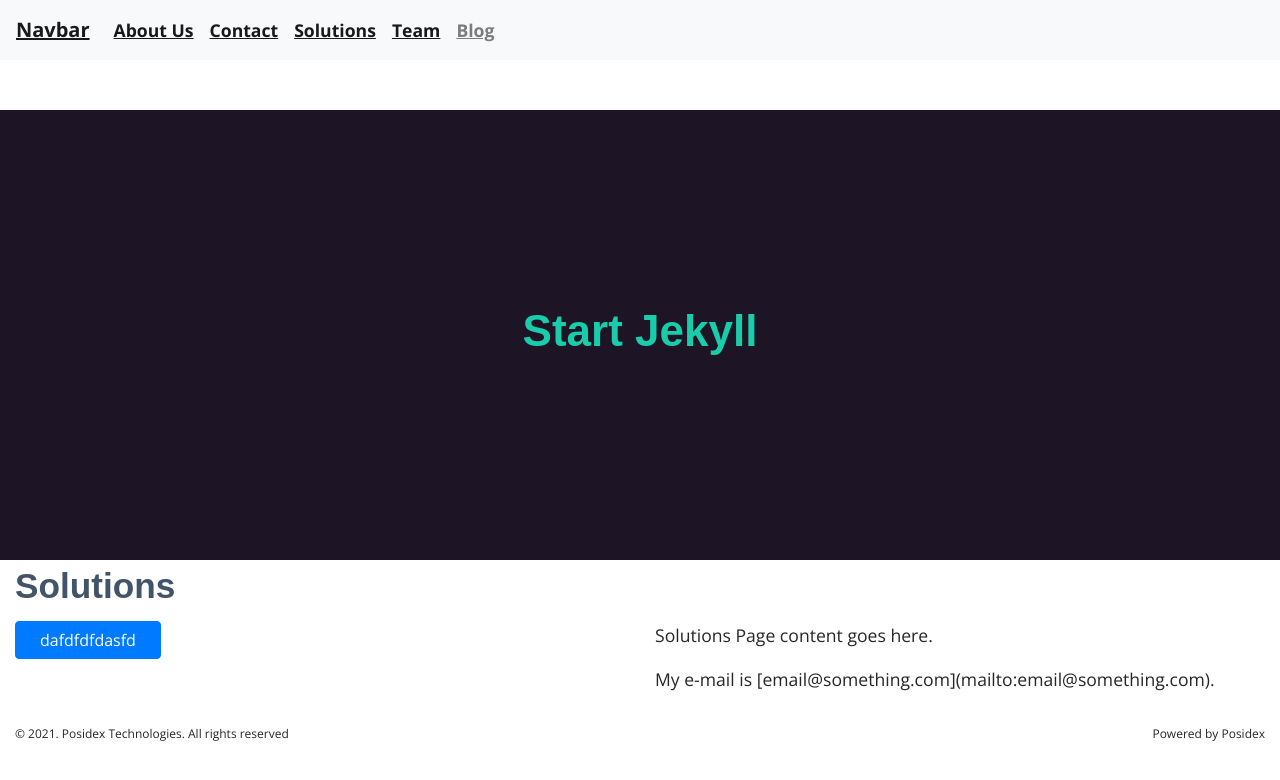
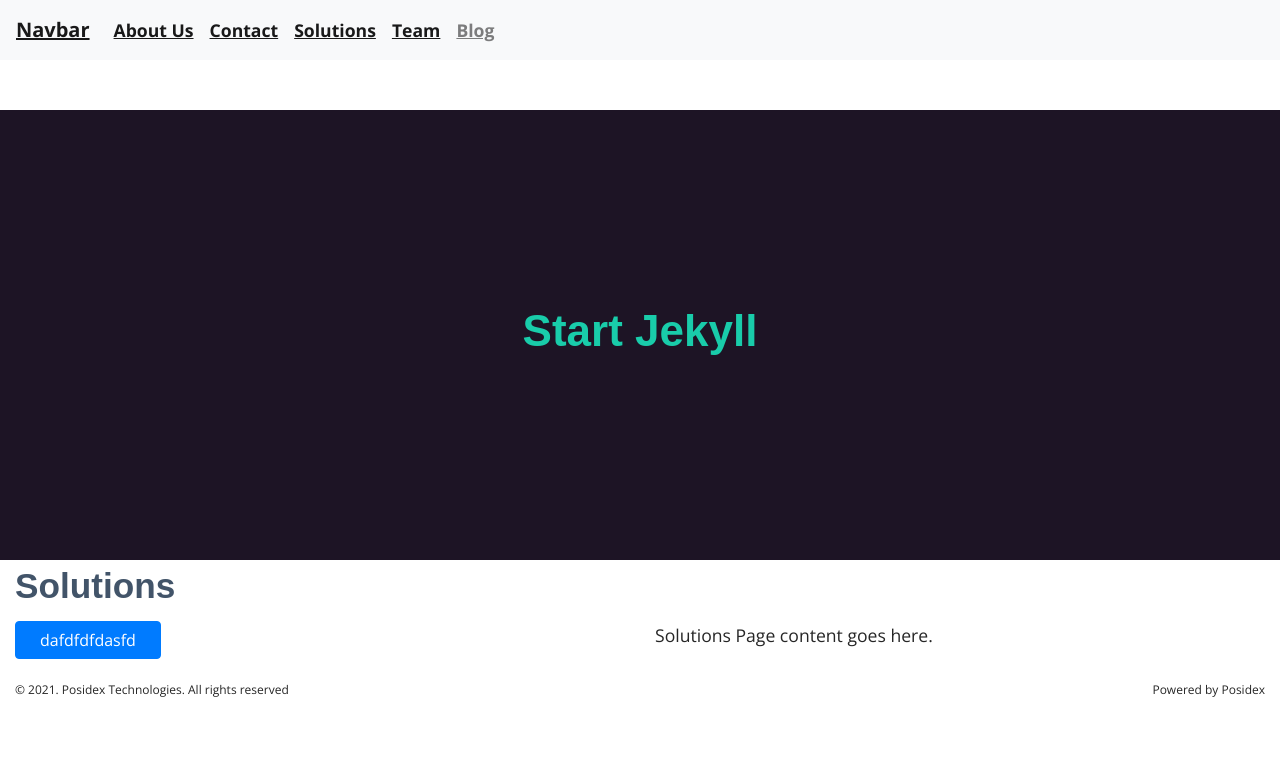
Before and after one commit to satyakalyanam/startjekyll, a Jekyll site: the page built from _pages/03_solutions.md, in a window 1280 px wide. Shown: the top 780 px of the page. Built offline with Jekyll 4.4.1, drawn with Linux system fonts in a browser that asks for light colours; some web fonts are replaced.

Commit message:
Initial commit

```diff
--- a/_pages/03_solutions.md
+++ b/_pages/03_solutions.md
@@ -10,6 +10,6 @@ permalink: /solutions/
 </div>
 <div class="col-lg-6 col-md-6">
     <p>Solutions Page content goes here.</p>
-    <p>My e-mail is [email@something.com](mailto:email@something.com).</p>
+
 </div>
 </div>
```
